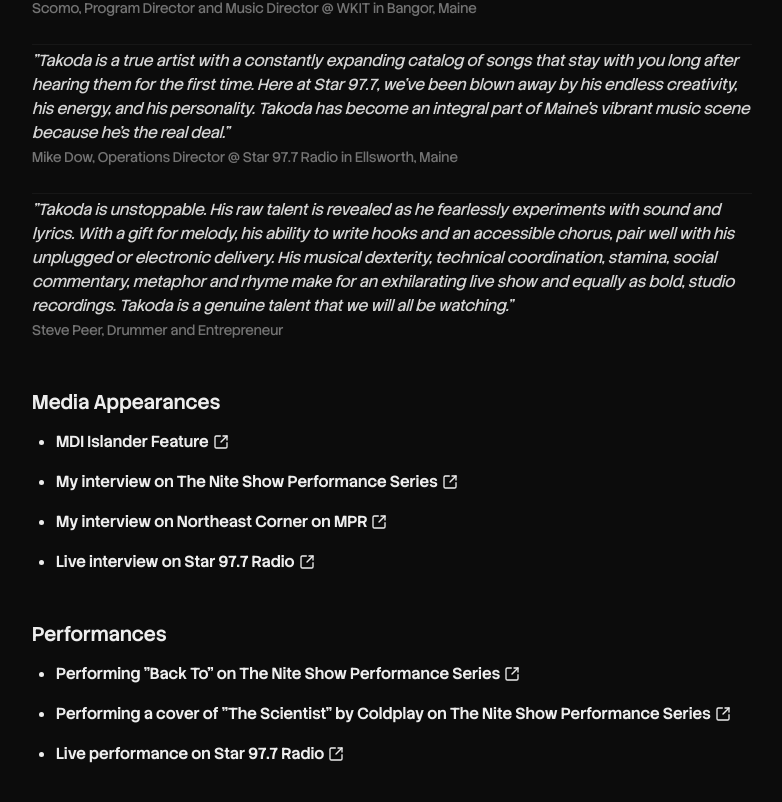
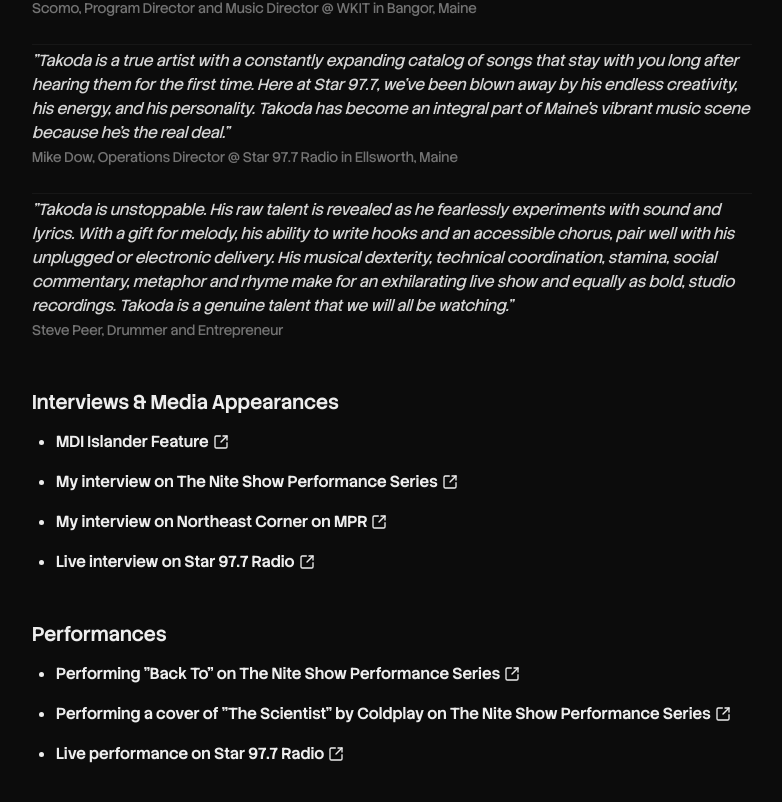
Before and after one commit to robert-chatterton/takoda-next, a Next.js app: page /bio in a window 1280 px wide. Shown: the part 1533-2335 px from the top of the page, without its empty margins (248-1030 px from the left). Built offline with nearby package versions, Linux system fonts and the light colour scheme.

Commit message:
chore: wording

```diff
--- a/app/bio/page.tsx
+++ b/app/bio/page.tsx
@@ -107,7 +107,7 @@ export default function BioPage() {
       </section>
 
       <section className='flex flex-col mb-12 gap-4 indent-0'>
-        <h2 className='text-xl font-semibold indent-0'>Media Appearances</h2>
+        <h2 className='text-xl font-semibold indent-0'>Interviews & Media Appearances</h2>
         <ul className='ml-6 list-disc flex flex-col gap-4'>
           <li>
             <IconLink
```
